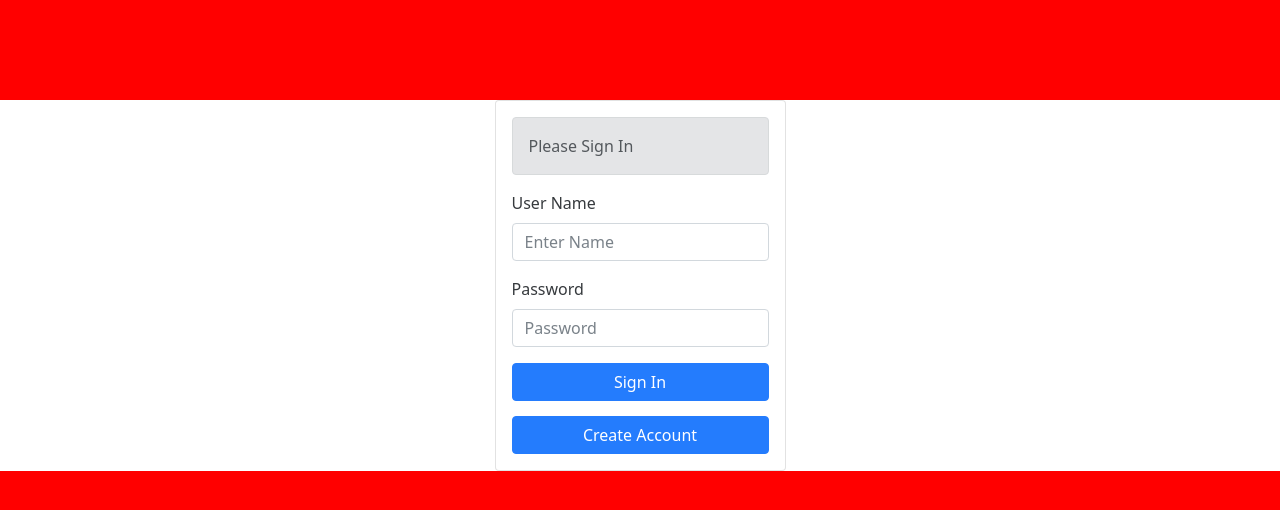
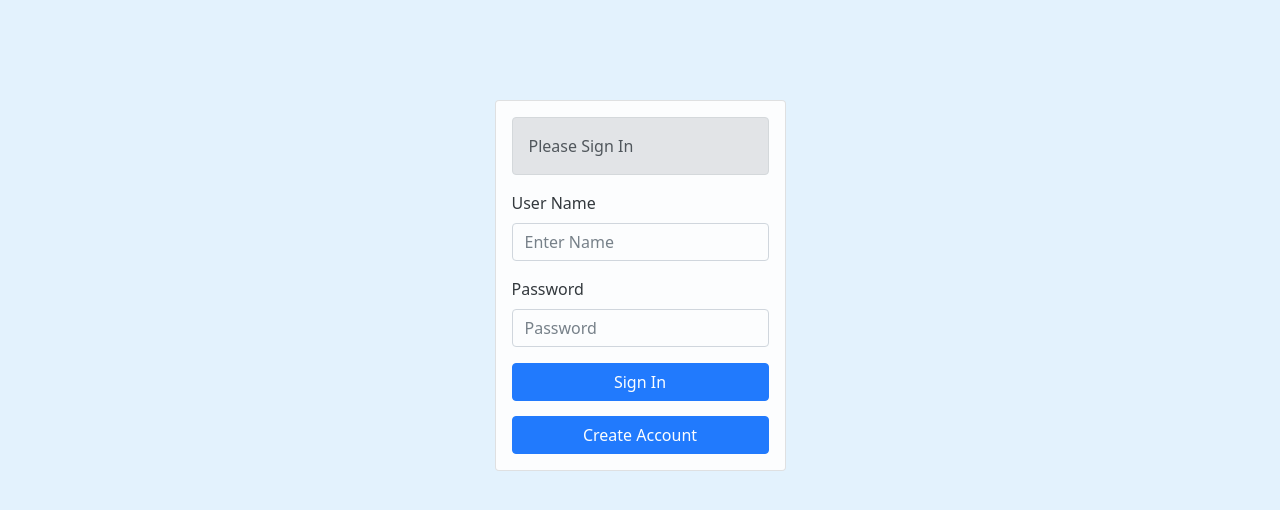
Before and after one commit to Vincent-Crescente/MMA_With_The_Boys, a Flask app: page /home in a window 1280 px wide. Shown: the top 510 px of the page. Run offline with Flask 2, Linux system fonts and the light colour scheme; some libraries are stand-ins or nearby versions.

Commit message:
background-color login, logout

```diff
--- a/templates/base.html
+++ b/templates/base.html
@@ -20,7 +20,10 @@
             html {
              overflow-y: scroll;
              overflow-x: hidden;
-             background-color:red;
+             background-color: #e3f2fd;
+            }
+            body{
+             background-color: #e3f2fd;
             }
 
 
```
